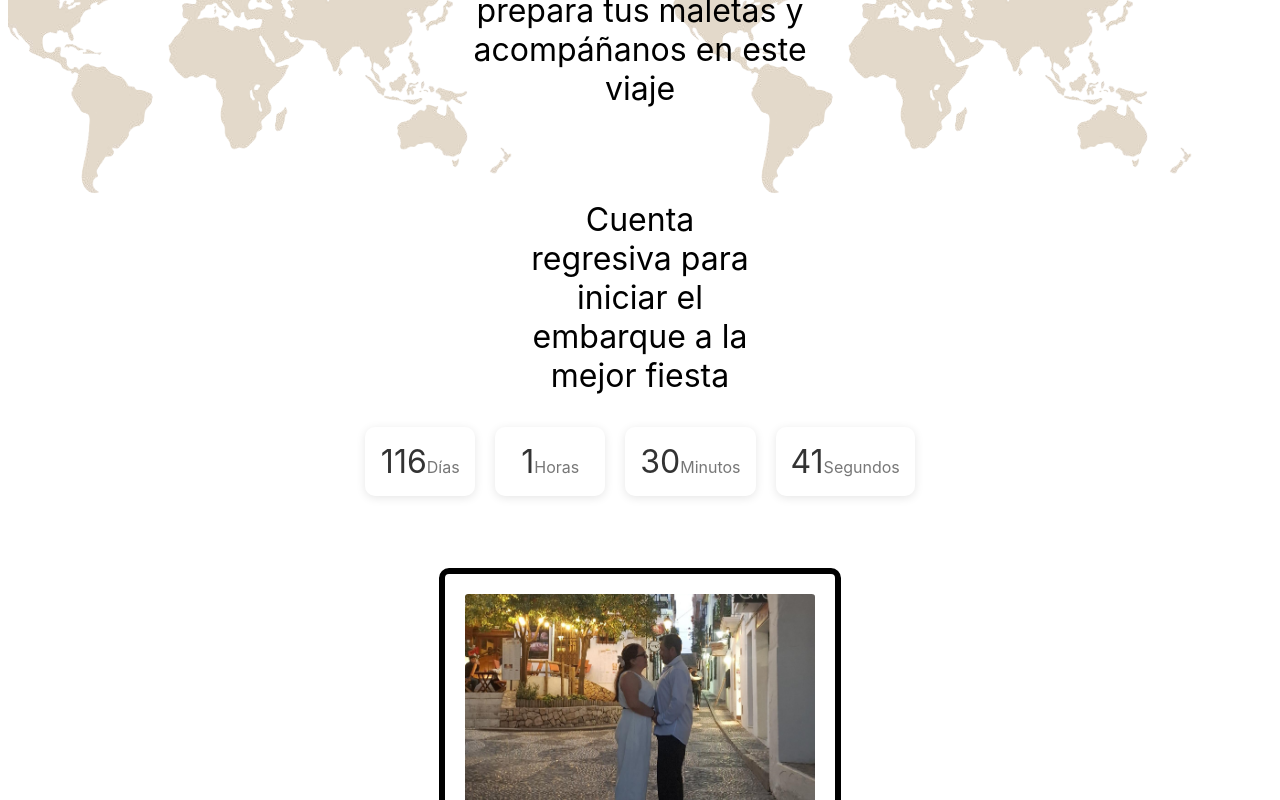
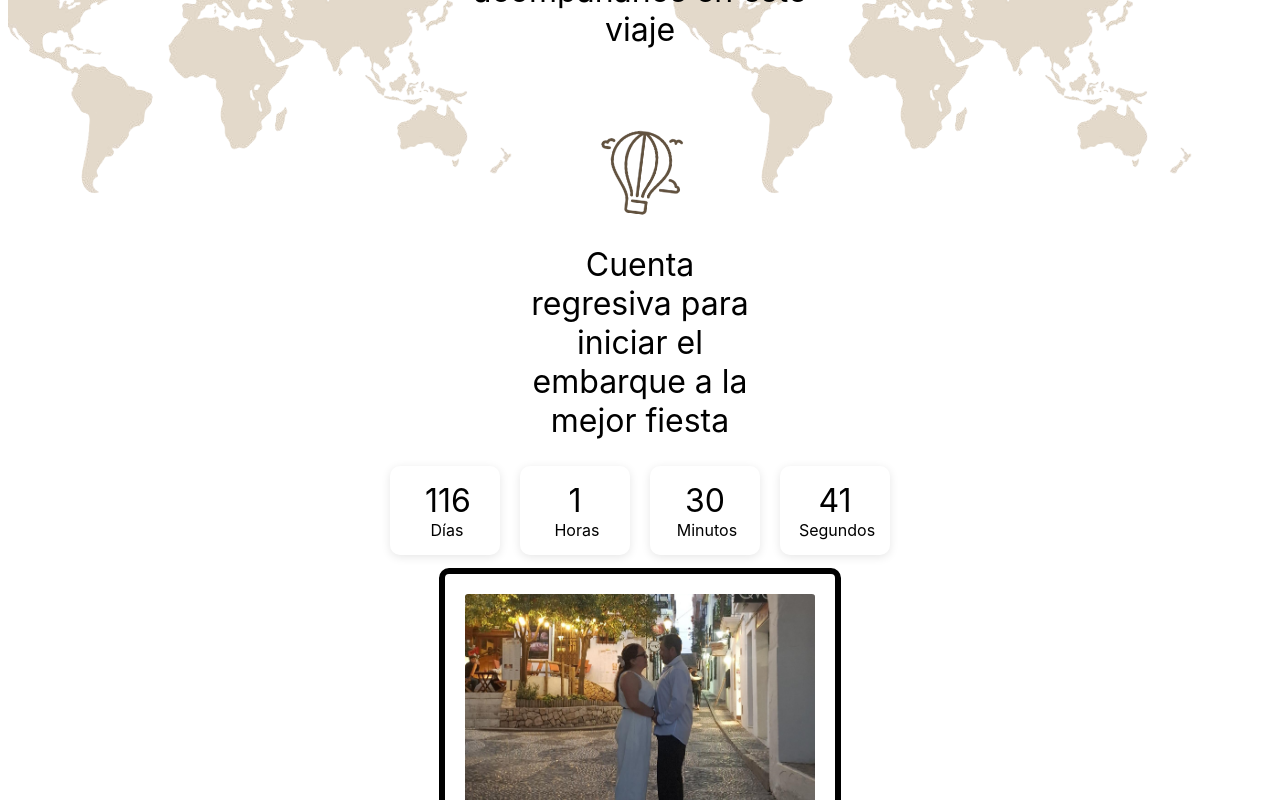
Before and after one commit to CristopherVanegas/BodaNicoleRo, a React (Vite) app in the folder boda_nicole_ro/: page / in a window 1280 px wide. Shown: the part 1040-1840 px from the top of the page. Built offline with nearby package versions, Linux system fonts and the light colour scheme; the HTML template or start-up script is replaced by a standard one.

Commit message:
Feat & Fix: Se agregó una imagen tipo globo flotante con su respectiva animación. Mejora en el diseño del Countdown

```diff
--- a/boda_nicole_ro/src/components/Countdown/Countdown.jsx
+++ b/boda_nicole_ro/src/components/Countdown/Countdown.jsx
@@ -1,5 +1,6 @@
 import { useState, useEffect } from 'react';
 import styles from './Countdown.module.css';
+import globoFlotanteIcon from '../../assets/images/icons/globo-flotante-icon.png';
 
 const Countdown = () => {
   const weddingDate = new Date('2025-06-15T00:00:00').getTime(); // Cambia la fecha al día de la boda
@@ -27,6 +28,9 @@ const Countdown = () => {
 
   return (
     <section className={styles.countdownContainer}>
+      <a className={styles.buttonContainer}>
+        <img className={styles.globoIcon} src={globoFlotanteIcon} alt="Icono Globo Flotante" />
+      </a>
       <p className={styles.invitationText}>
         Cuenta regresiva para iniciar el embarque a la mejor fiesta
       </p>
--- a/boda_nicole_ro/src/components/Countdown/Countdown.module.css
+++ b/boda_nicole_ro/src/components/Countdown/Countdown.module.css
@@ -11,6 +11,9 @@
 }
 
 .timeBox {
+  display: flex;
+  flex-direction: column;
+  align-items: center;
   background: white;
   padding: 15px;
   border-radius: 10px;
@@ -20,25 +23,29 @@
 }
 
 .number {
+  width: 50%;
   font-size: 2rem;
   font-family: var(--font-body);
-  color: #333;
+  color: var(--color-title);
 }
 
 .label {
+  margin-left: 4px;
   font-size: 1rem;
   font-family: var(--font-body);
-  color: #777;
+  color: var(--color-title);
 }
 
 /* 📌 Ajuste para pantallas pequeñas */
 @media (max-width: 768px) {
   .timer {
     flex-wrap: wrap;
+    flex-direction: column;
+    align-items: center;
   }
 
   .timeBox {
-    min-width: 70px;
+    min-width: 150px;
     padding: 10px;
   }
 }
@@ -48,8 +55,36 @@
   font-size: 2rem;
   font-family: var(--font-title2);
   color: var(--color-text);
-  margin-top: 10px;
-  margin-left: auto;
-  margin-right: auto;
-  margin-bottom: 32px;
+  margin: 26px auto;
 }
+
+.buttonContainer {
+  margin: 20px;
+  cursor: pointer;
+  transition: background 0.3s;
+}
+
+.globoIcon {
+  width: 150px;
+  height: auto;
+  padding: 0px;
+  margin: 0px;
+  animation: rotateImage 2s ease-in-out infinite;
+}
+
+@keyframes rotateImage {
+  0% {
+    transform: rotate(-8deg);
+    /* Gira 15 grados a la izquierda */
+  }
+
+  55% {
+    transform: rotate(8deg);
+    /* Gira 15 grados a la izquierda */
+  }
+
+  100% {
+    transform: rotate(-8deg);
+    /* Vuelve a la posición original */
+  }
+}
```
Also changed, not shown: boda_nicole_ro/src/assets/images/icons/globo-flotante-icon.png (added).
